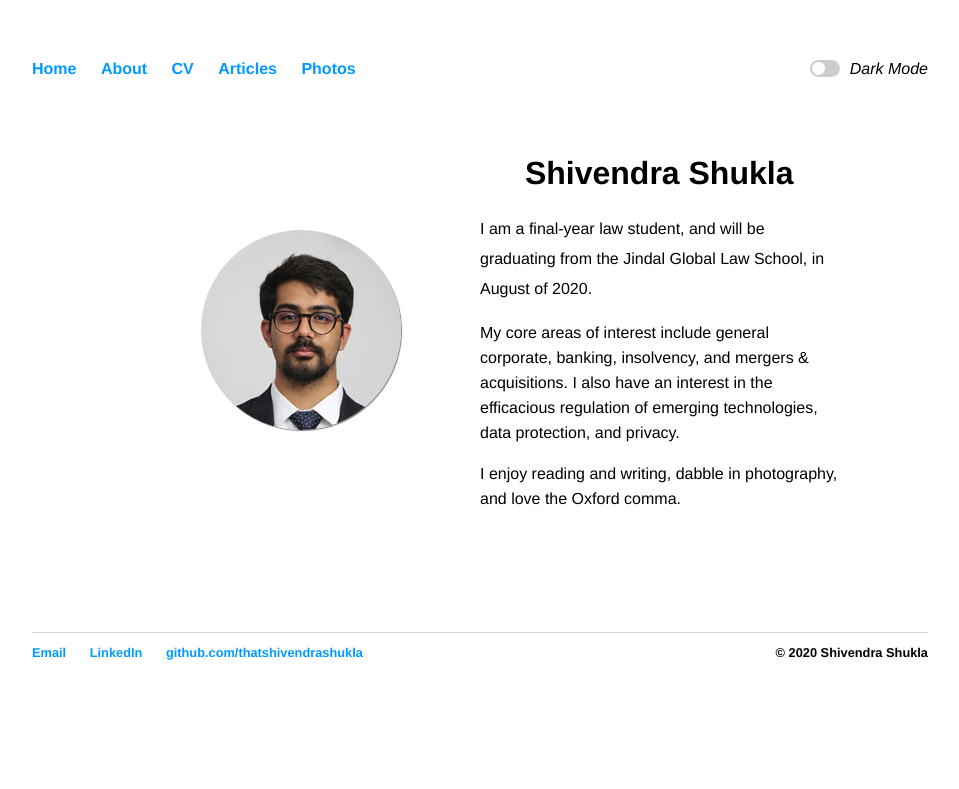
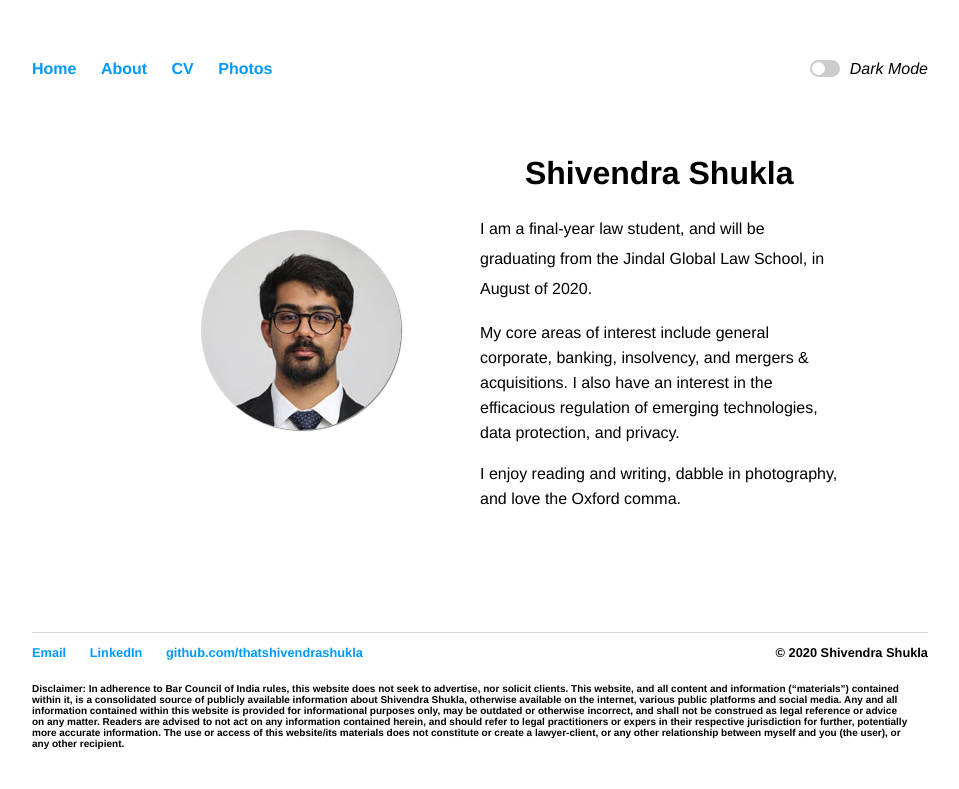
Before and after one commit to thatshivendrashukla/thatshivendrashukla.github.io, a Jekyll site: the page built from index.html, in a window 1280 px wide. Shown: the top 789 px of the page, without its empty margins (160-1119 px from the left). Built offline with Jekyll 4.4.1, drawn with Linux system fonts in a browser that asks for light colours.

Commit message:
Added disclaimer

```diff
--- a/_includes/footer.html
+++ b/_includes/footer.html
@@ -2,7 +2,10 @@
 	<ul>
 	    <li><a href="mailto:shivendra@shivendrashukla.com"</span>Email</a></li>
 	   	<li><a href="https://www.linkedin.com/in/thatshivendrashukla/">LinkedIn</a></li>
-		<li><a href="https://github.com/thatshivendrashukla">github.com/thatshivendrashukla</a></li>
+		<li><a href=""https://github.com/thatshivendrashukla">github.com/thatshivendrashukla</a></li>
 		<span class="copyright">&copy; 2020 Shivendra Shukla</span>
 	</ul>
+	<ul>
+	<li><p small style="font-size: 10px;"><span style="font-weight:bold">Disclaimer:</span> In adherence to Bar Council of India rules, this website does not seek to advertise, nor solicit clients. This website, and all content and information (<q>materials</q>) contained within it, is a consolidated source of publicly available information about Shivendra Shukla, otherwise available on the internet, various public platforms and social media. Any and all information contained within this website is provided for informational purposes only, may be outdated or otherwise incorrect, and shall not be construed as legal reference or advice on any matter. Readers are advised to not act on any information contained herein, and should refer to legal practitioners or expers in their respective jurisdiction for further, potentially more accurate information. The use or access of this website/its materials does not constitute or create a lawyer-client, or any other relationship between myself and you (the user), or any other recipient.</p></li>
+	</ul>
 </footer>
--- a/_layouts/default.html
+++ b/_layouts/default.html
@@ -8,7 +8,7 @@
 	        		<li><a href="/">Home</a></li>
 					<li><a href="/about">About</a></li>
 					<li><a href="/cv">CV</a></li>
-					<li><a href="/publications">Articles</a></li>
+					<!--<li><a href="/publications">Articles</a></li>-->
 					<li><a href="/photography">Photos</a></li>
 	    		</ul>
 			</nav>
--- a/about/index.html
+++ b/about/index.html
@@ -5,5 +5,7 @@ description:
 ---
 <div class="blurb">
 	<h1>About</h1>
-	<p>This website was built from the ground up, as a static website powered by Jekyll. Here is some more placeholder text, while I go figure out what to do with it... </p>
+	<p>I wrote this website as a personal project, to serve as a consolidated resource for publicly available information, otehrwise accessible on the internet, social media, or other platforms.
+
+	Here is some more placeholder text to pad the word count...</p>
 </div>
--- a/index.html
+++ b/index.html
@@ -1,7 +1,7 @@
 ---
 layout: default
 title: Shivendra Shukla
-description: Shivendra Shukla is a law student, with interests in data protection, privacy, and the regulation of emerging technologies.
+description: The personal website of Shivendra Shukla - a law student with interests in data protection, privacy, and the regulation of emerging technologies.
 ---
 <div style="padding-top: 40px;"></div>
 <div class="landing">
```
